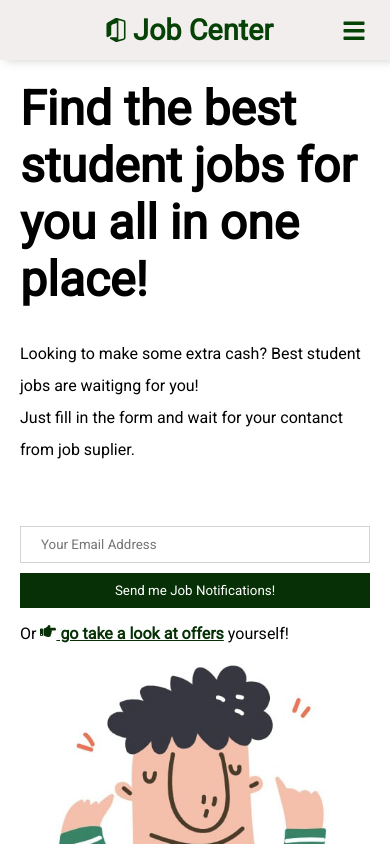
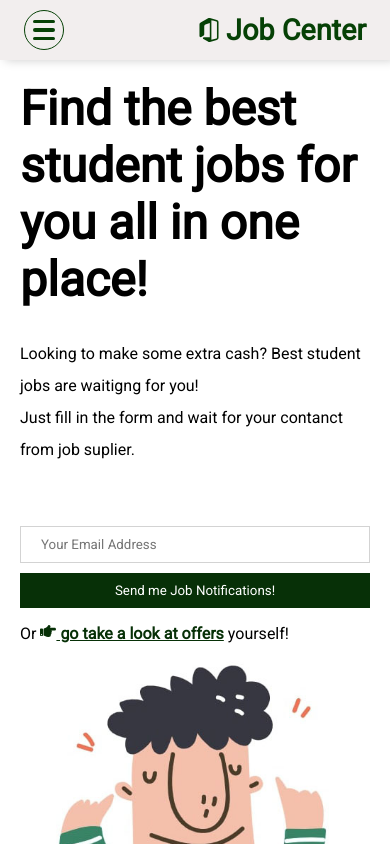
Before and after one commit to lnikol00/jobs-react, a React (Create React App) app: page / in a window 390 px wide. Shown: the top 844 px of the page. Built offline with nearby package versions, Linux system fonts and the light colour scheme.

Commit message:
final touch

```diff
--- a/src/components/header/Header.tsx
+++ b/src/components/header/Header.tsx
@@ -1,20 +1,31 @@
 import styles from "./header.module.css"
 import * as SiIcons from "react-icons/si"
-import * as FaIcons from "react-icons/fa"
-import * as AiIcons from "react-icons/ai"
 import { Link } from "react-router-dom"
 import { useState } from "react"
 
 function Header() {
 
     const [open, setOpen] = useState<boolean>(false)
+    const [bars_class, setBarsClass] = useState(`${styles.menuBars} ${styles.menuUnclicked}`)
 
     const onChange = () => {
+        if (!open) {
+            setBarsClass(`${styles.menuBars} ${styles.menuClicked}`)
+        }
+        else {
+            setBarsClass(`${styles.menuBars} ${styles.menuUnclicked}`)
+        }
         setOpen(!open)
     }
 
     return (
-        <div className={styles.headerContainer}>
+        <div className={styles.mainContainer}>
+            <nav className={styles.headerContainer}>
+                <div className={styles.barsContainer} onClick={onChange}>
+                    <div className={bars_class}></div>
+                    <div className={bars_class}></div>
+                    <div className={bars_class}></div>
+                </div>
                 <Link to="/" className={styles.heading}>
                     <SiIcons.SiMicrosoftoffice />
                     <h2>Job Center</h2>
@@ -27,14 +38,7 @@ function Header() {
                         <Link to="post" className={styles.postLink} onClick={onChange}>Post a Job</Link>
                     </li>
                 </div>
-            {
-                !open ? <div className={styles.menuItem}>
-                    <FaIcons.FaBars onClick={onChange} />
-                </div> :
-                    <div className={styles.close}>
-                        <AiIcons.AiOutlineClose onClick={onChange} />
-                    </div>
-            }
+            </nav>
         </div>
     )
 }
--- a/src/components/header/header.module.css
+++ b/src/components/header/header.module.css
@@ -60,6 +60,10 @@
     display: none;
 }
 
+.barsContainer {
+    display: none;
+}
+
 @media screen and (max-width:768px) {
     .menuItem {
         display: block;
@@ -71,8 +75,8 @@
     .links {
         position: absolute;
         top: 0;
-        right: 0;
-        transform: translate(26.5%, 7.5%);
+        left: 0;
+        transform: translate(0%, 7.5%);
         background-color: rgb(242, 238, 238);
         display: flex;
         align-items: center;
@@ -97,7 +101,48 @@
 
 
     .active {
-        right: 100%;
+        left: -100%;
         transition: 0.5s ease;
     }
+
+    .barsContainer {
+        height: 40px;
+        width: 40px;
+        display: flex;
+        flex-direction: column;
+        align-items: center;
+        justify-content: center;
+        gap: 5px;
+        border-radius: 50%;
+        border: 1px solid rgb(6, 65, 6);
+        cursor: pointer;
+    }
+
+    .menuBars {
+        width: 1.4em;
+        height: 0.2em;
+        background-color: rgb(6, 65, 6);
+        border-radius: 0.5em;
+    }
+
+    .menuClicked:nth-child(1) {
+        transform: rotate(45deg) translate(0.4em, 0.45em);
+        transition: ease-out 0.5s;
+    }
+
+    .menuClicked:nth-child(2) {
+        transform: scale(0.1);
+        transition: ease-out 0.5s;
+    }
+
+    .menuClicked:nth-child(3) {
+        transform: rotate(135deg) translate(-0.3rem, 0.35rem);
+        transition: ease-out 0.5s;
+    }
+
+    .menuUnclicked {
+        transform: rotate(0) translate(0);
+        transition: cubic-bezier(0.175, 0.885, 0.32, 1) 0.5s;
+    }
+
 }
```
Lines whose indentation alone changed are shown as unchanged.
